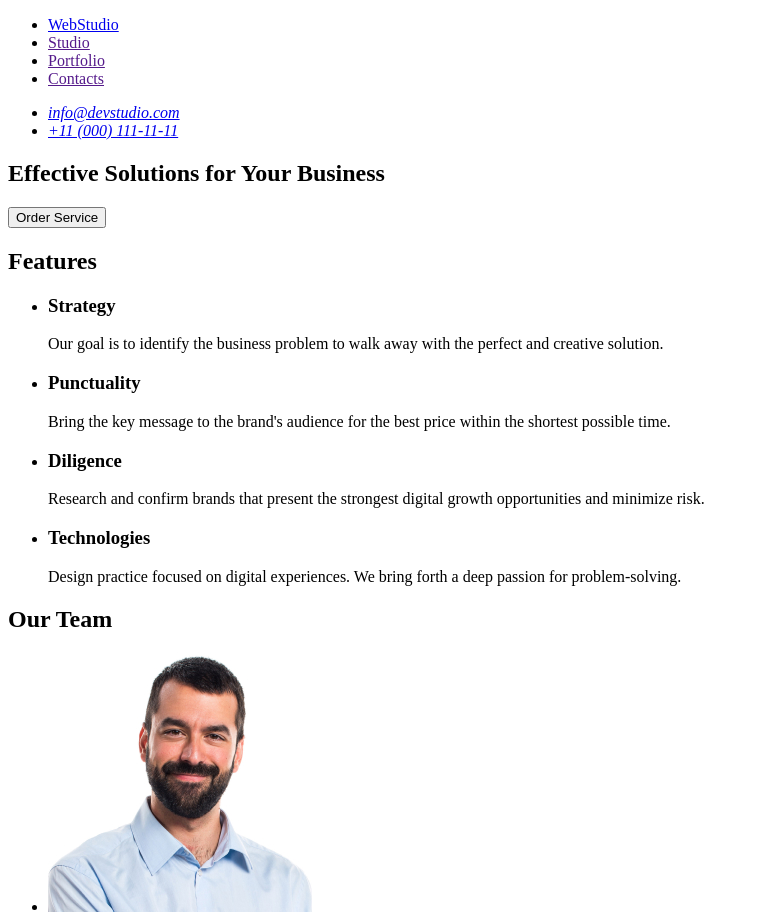
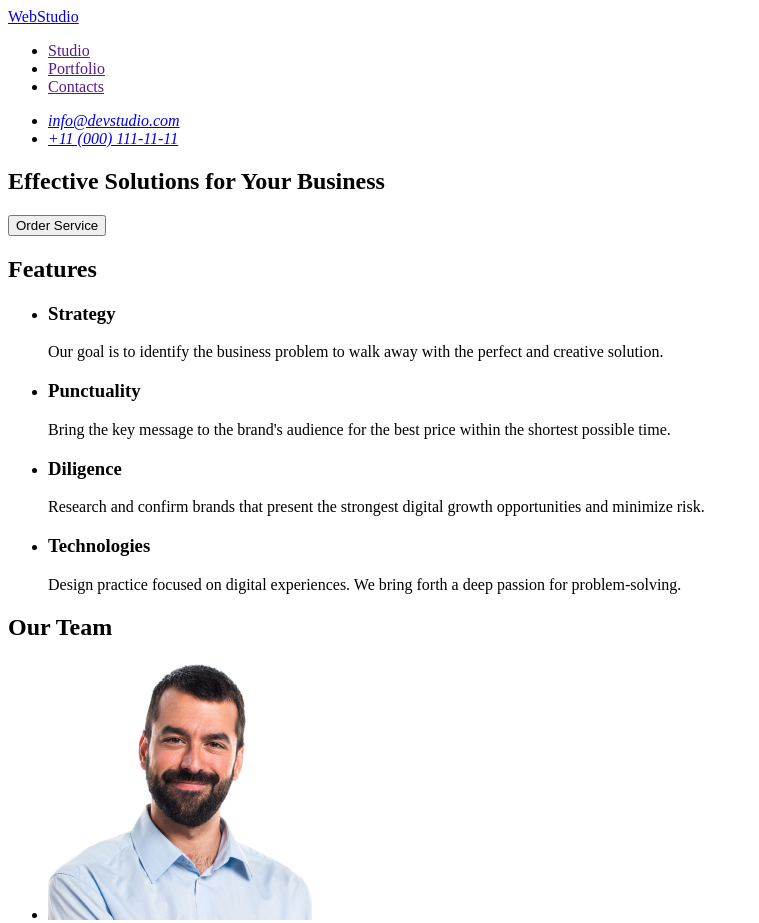
Before and after one commit to KarolinaTaran/goit-markup-hw-01, a plain HTML site: page index.html in a window 1280 px wide. Shown: the top 923 px of the page, without its empty margins (0-759 px from the left). Drawn offline with Linux system fonts and the light colour scheme.

Commit message:
Update index.html

```diff
--- a/index.html
+++ b/index.html
@@ -13,8 +13,8 @@
 
 
     <nav>
+      <a href="./index.html">WebStudio</a>
       <ul>
-        <li><a href="./index.html">WebStudio</a></li>
         <li>
           <a href="">Studio</a>
         </li>
```
